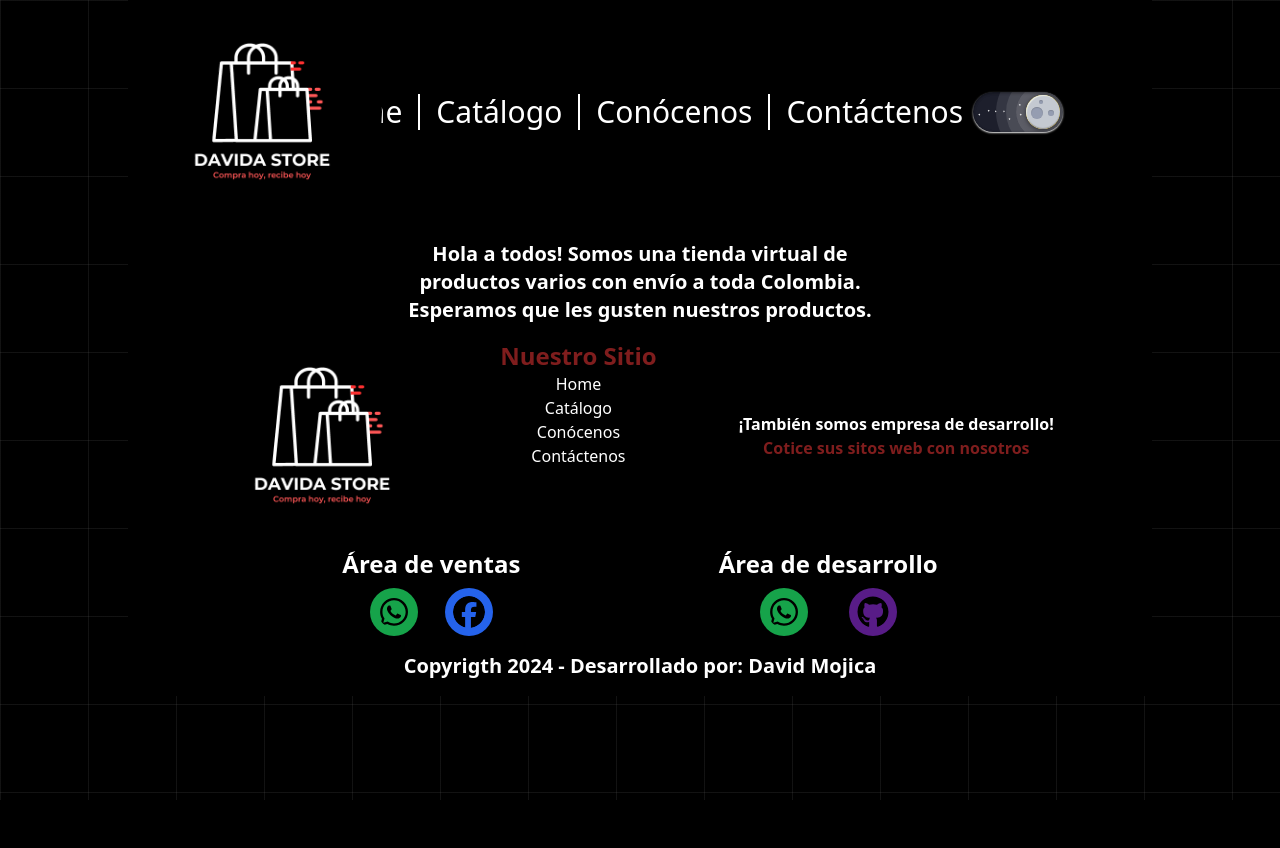
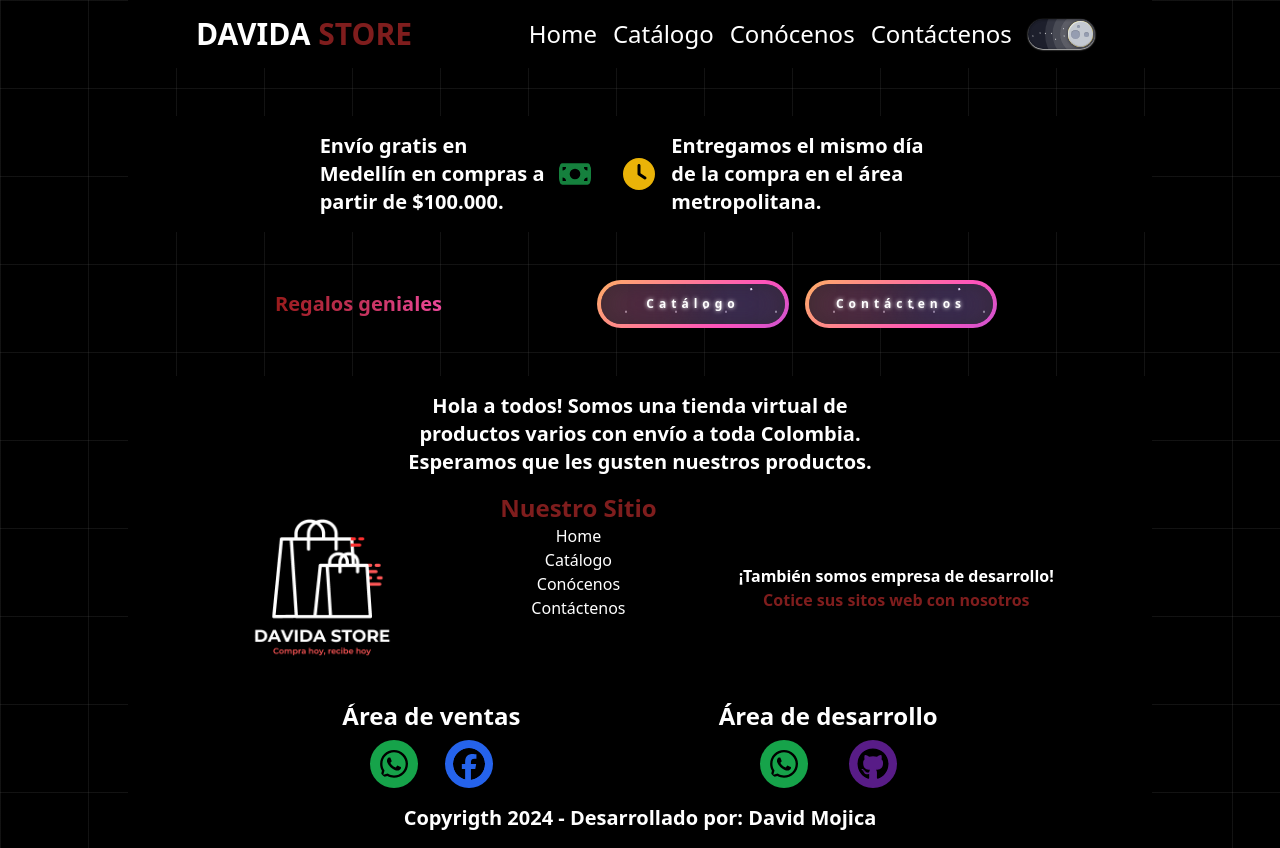
Before and after one commit to DavidMojica/davida-store, a Next.js app: page / in a window 1280 px wide. Before the commit the page ends 800 px from the top, so only its background shows below. Built offline with nearby package versions, Linux system fonts and the light colour scheme.

Commit message:
btn components

```diff
--- /dev/null
+++ b/app/componentes/ButtonFactory.tsx
@@ -0,0 +1,28 @@
+import '../styles/space_button.css';
+
+interface ButtonProps{
+    text:string,
+    heigth:string,
+    width:string,
+    mx:string
+}
+
+class ButtonFactory{
+    public static SpaceButton({text, heigth, width, mx}:ButtonProps):React.ReactNode{
+        return(
+            <button className={`btn-space ${heigth} ${width} ${mx}`} type="button">
+                <strong>{text}</strong>
+                <div id="container-stars">
+                    <div id="stars"></div>
+                </div>
+
+                <div id="glow">
+                    <div className="circle-space"></div>
+                    <div className="circle-space"></div>
+                </div>
+            </button>
+        )
+    }
+}
+
+export default ButtonFactory;
--- /dev/null
+++ b/app/componentes/TextFactory.tsx
@@ -0,0 +1,21 @@
+interface TextProps{
+    size: string,
+    mdsize:string,
+    text:string,
+    from: string,
+    to:string,
+    dark_from:string,
+    dark_to:string
+}
+
+class TextFactory{
+    public static RainbowText({size, mdsize, text, from, to, dark_from, dark_to}:TextProps):React.ReactNode{
+        return(
+            <span className={`font-bold ${size} md:${mdsize} text-transparent bg-clip-text bg-gradient-to-r ${from} dark:${dark_from} ${to} dark:${dark_to} shadow-around`}>
+                {text}
+            </span>
+        )
+    }
+}
+
+export default TextFactory;
--- a/app/componentes/header.tsx
+++ b/app/componentes/header.tsx
@@ -4,21 +4,20 @@ import Switch_day from './switch_day';
 
 const Header = ():React.JSX.Element => {
   return (
-    <header className='grid sm:grid-cols-1 lg:grid-cols-3 xl:grid-cols-4 gap-4 place-items-center p-4 bg-white dark:bg-black'>
+    <header className='grid sm:grid-cols-1 lg:grid-cols-3 xl:grid-cols-3 gap-4 place-items-center p-4 bg-white dark:bg-black'>
         <section className='sm:flex sm:items-center'>
-            <img src="/logo.png" alt="logo_light" className='block dark:hidden h-48 w-48 rounded-full scale-125' />
-            <img src="/logo_dark.png" alt="logo_dark" className=' hidden dark:block h-48 w-48 rounded-full scale-125' />
+            <h2 className='text-black dark:text-white font-bold text-3xl'>DAVIDA <span className='text-red-700 dark:text-red-900'>STORE</span></h2>
         </section>
-        <section className='sm:col-span-1 md:col-span-2'>
-            <ul className='sm:block md:flex text-center md:divide-x-2 md:divide-black md:dark:divide-white'>
-                <li><Link href={'/'} className='text-black dark:text-white mx-4 font-medium duration-300 text-lg md:text-3xl transition-all ease-in-out hover:underline hover:decoration-red-700 hover:text-red-700 dark:hover:decoration-red-900 dark:hover:text-red-900 hover:underline-offset-4'>Home</Link></li>
-                <li><Link href={'/'} className='text-black dark:text-white mx-4 font-medium duration-300 text-lg md:text-3xl transition-all ease-in-out hover:underline hover:decoration-red-700 hover:text-red-700 dark:hover:decoration-red-900 dark:hover:text-red-900 hover:underline-offset-4'>Catálogo</Link></li>
-                <li><Link href={'/'} className='text-black dark:text-white mx-4 font-medium duration-300 text-lg md:text-3xl transition-all ease-in-out hover:underline hover:decoration-red-700 hover:text-red-700 dark:hover:decoration-red-900 dark:hover:text-red-900 hover:underline-offset-4'>Conócenos</Link></li>
-                <li><Link href={'/'} className='text-black dark:text-white mx-4 font-medium duration-300 text-lg md:text-3xl transition-all ease-in-out hover:underline hover:decoration-red-700 hover:text-red-700 dark:hover:decoration-red-900 dark:hover:text-red-900 hover:underline-offset-4'>Contáctenos</Link></li>
+        <section className='sm:col-span-1 md:col-span-2 flex items-center'>
+            <ul className='sm:block md:flex text-center'>
+                <li><Link href={'/'} className='text-black dark:text-white mx-2 font-medium duration-300 text-lg md:text-2xl transition-all ease-in-out hover:underline hover:decoration-red-700 hover:text-red-700 dark:hover:decoration-red-900 dark:hover:text-red-900 hover:underline-offset-4'>Home</Link></li>
+                <li><Link href={'/'} className='text-black dark:text-white mx-2 font-medium duration-300 text-lg md:text-2xl transition-all ease-in-out hover:underline hover:decoration-red-700 hover:text-red-700 dark:hover:decoration-red-900 dark:hover:text-red-900 hover:underline-offset-4'>Catálogo</Link></li>
+                <li><Link href={'/'} className='text-black dark:text-white mx-2 font-medium duration-300 text-lg md:text-2xl transition-all ease-in-out hover:underline hover:decoration-red-700 hover:text-red-700 dark:hover:decoration-red-900 dark:hover:text-red-900 hover:underline-offset-4'>Conócenos</Link></li>
+                <li><Link href={'/'} className='text-black dark:text-white ml-2 mr-4 font-medium duration-300 text-lg md:text-2xl transition-all ease-in-out hover:underline hover:decoration-red-700 hover:text-red-700 dark:hover:decoration-red-900 dark:hover:text-red-900 hover:underline-offset-4'>Contáctenos</Link></li>
             </ul>
-        </section>
-        <section className='hidden md:block'>
-            <Switch_day />
+            <article className='hidden md:block'>
+                <Switch_day />
+            </article>
         </section>
     </header>
   )
--- a/app/componentes/icons.tsx
+++ b/app/componentes/icons.tsx
@@ -1,9 +1,10 @@
-import { FaWhatsapp, FaGithub, FaFacebook } from "react-icons/fa6";
+import { FaWhatsapp, FaGithub, FaFacebook, FaMoneyBill, FaClock } from "react-icons/fa6";
 
 interface IconProps{
     size: string,
     padding: string,
 }
+
 class IconFactory{
     public static Whatsapp({size, padding}:IconProps):React.ReactNode{
         return(
@@ -26,6 +27,21 @@ class IconFactory{
             </>
         )
     }
+    public static Bill({size, padding}:IconProps):React.ReactNode{
+        return(
+            <>
+                <FaMoneyBill className={`${size} ${padding} rounded-xl text-green-700`} />
+            </>
+        )
+    }
+    public static Time({size, padding}:IconProps):React.ReactNode{
+        return(
+            <>
+                <FaClock className={`${size} ${padding} text-yellow-500`} />
+            </>
+        )
+    }
+
 }
 
 export default IconFactory;
--- a/app/page.tsx
+++ b/app/page.tsx
@@ -1,10 +1,45 @@
 import Header from "./componentes/header";
 import Footer from "./componentes/footer";
+import IconFactory from "./componentes/icons";
+import TextFactory from "./componentes/TextFactory";
+import ButtonFactory from "./componentes/ButtonFactory";
 
-export default function Home() {
+export default function Home():React.JSX.Element {
   return (
     <>
       <Header />
+      <main className="mt-12">
+        <section className="block md:flex md:justify-center text-black dark:text-white bg-white dark:bg-black">
+            <article className="flex items-center justify-center md:justify-end md:mr-4 my-4">
+              <div className="block md:hidden mr-4 md:mr-0">
+                <IconFactory.Bill size="size-8" padding="p-0" />
+              </div>
+              <p className="font-bold text-xl w-1/2 md:ml-0 md:justify-end mr-2">Envío gratis en Medellín en compras a partir de $100.000.</p>
+              <div className="hidden md:block">
+                <IconFactory.Bill size="size-8" padding="p-0" />
+              </div>
+            </article>
+            <article className="flex items-center justify-center md:justify-start md:ml-4 my-4">
+              <div className="mr-4">
+                <IconFactory.Time size="size-8" padding="p-0" />
+              </div>
+              <p className="font-bold text-xl w-1/2">Entregamos el mismo día de la compra en el área metropolitana.</p>
+            </article>
+        </section>
+
+        <section className="flex justify-evenly items-center py-12">
+            <article >
+              {/* <img src="/logo.png" alt="logo_light" className='block dark:hidden size-96 rounded-full m-auto ' />
+              <img src="/logo_dark.png" alt="logo_dark" className=' hidden dark:block size-96 rounded-full m-auto ' /> */}
+              <TextFactory.RainbowText size="text-xl" mdsize="text-4xl" text="Regalos geniales" from="from-red-800" to="to-pink-500" dark_from="from-pink-600" dark_to="to-red-900" />
+            </article>
+            <article className="flex">
+              <ButtonFactory.SpaceButton text="Catálogo" heigth="h-12" width="w-48" mx="mx-2" />
+              <ButtonFactory.SpaceButton text="Contáctenos" heigth="h-12" width="w-48" mx="mx-2" />
+            </article>
+        </section>
+
+      </main>
       <Footer />
     </>
   );
--- /dev/null
+++ b/app/styles/space_button.css
@@ -0,0 +1,165 @@
+.btn-space {
+    display: flex;
+    justify-content: center;
+    align-items: center;
+    overflow: hidden;
+    background-size: 300% 300%;
+    backdrop-filter: blur(1rem);
+    border-radius: 5rem;
+    transition: 0.5s;
+    animation: gradient_301 5s ease infinite;
+    border: double 4px transparent;
+    background-image: linear-gradient(#212121, #212121),  linear-gradient(137.48deg, #ffdb3b 10%,#FE53BB 45%, #8F51EA 67%, #0044ff 87%);
+    background-origin: border-box;
+    background-clip: content-box, border-box;
+  }
+
+  #container-stars {
+    position: absolute;
+    z-index: -1;
+    width: 100%;
+    height: 100%;
+    overflow: hidden;
+    transition: 0.5s;
+    backdrop-filter: blur(1rem);
+    border-radius: 5rem;
+  }
+
+  strong {
+    z-index: 2;
+    font-size: 12px;
+    letter-spacing: 5px;
+    color: #FFFFFF;
+    text-shadow: 0 0 4px white;
+  }
+
+  #glow {
+    position: absolute;
+    display: flex;
+    width: 12rem;
+  }
+
+  .circle-space {
+    width: 100%;
+    height: 30px;
+    filter: blur(2rem);
+    animation: pulse_3011 4s infinite;
+    z-index: -1;
+  }
+
+  .circle-space:nth-of-type(1) {
+    background: rgba(254, 83, 186, 0.636);
+  }
+
+  .circle-space:nth-of-type(2) {
+    background: rgba(142, 81, 234, 0.704);
+  }
+
+  .btn-space:hover #container-stars {
+    z-index: 1;
+    background-color: #212121;
+  }
+
+  .btn-space:hover {
+    transform: scale(1.1)
+  }
+
+  .btn-space:active {
+    border: double 4px #FE53BB;
+    background-origin: border-box;
+    background-clip: content-box, border-box;
+    animation: none;
+  }
+
+  .btn-space:active .circle-space {
+    background: #FE53BB;
+  }
+
+  #stars {
+    position: relative;
+    background: transparent;
+    width: 200rem;
+    height: 200rem;
+  }
+
+  #stars::after {
+    content: "";
+    position: absolute;
+    top: -10rem;
+    left: -100rem;
+    width: 100%;
+    height: 100%;
+    animation: animStarRotate 90s linear infinite;
+  }
+
+  #stars::after {
+    background-image: radial-gradient(#ffffff 1px, transparent 1%);
+    background-size: 50px 50px;
+  }
+
+  #stars::before {
+    content: "";
+    position: absolute;
+    top: 0;
+    left: -50%;
+    width: 170%;
+    height: 500%;
+    animation: animStar 60s linear infinite;
+  }
+
+  #stars::before {
+    background-image: radial-gradient(#ffffff 1px, transparent 1%);
+    background-size: 50px 50px;
+    opacity: 0.5;
+  }
+
+  @keyframes animStar {
+    from {
+      transform: translateY(0);
+    }
+
+    to {
+      transform: translateY(-135rem);
+    }
+  }
+
+  @keyframes animStarRotate {
+    from {
+      transform: rotate(360deg);
+    }
+
+    to {
+      transform: rotate(0);
+    }
+  }
+
+  @keyframes gradient_301 {
+    0% {
+      background-position: 0% 50%;
+    }
+
+    50% {
+      background-position: 100% 50%;
+    }
+
+    100% {
+      background-position: 0% 50%;
+    }
+  }
+
+  @keyframes pulse_3011 {
+    0% {
+      transform: scale(0.75);
+      box-shadow: 0 0 0 0 rgba(0, 0, 0, 0.7);
+    }
+
+    70% {
+      transform: scale(1);
+      box-shadow: 0 0 0 10px rgba(0, 0, 0, 0);
+    }
+
+    100% {
+      transform: scale(0.75);
+      box-shadow: 0 0 0 0 rgba(0, 0, 0, 0);
+    }
+  }
--- a/app/styles/switch_day.css
+++ b/app/styles/switch_day.css
@@ -1,5 +1,5 @@
 .theme-switch {
-    --toggle-size: 16px;
+    --toggle-size: 12px;
     --container-width: 5.625em;
     --container-height: 2.5em;
     /* container-radius 0 - para activar el modo minecraft :D */
```
